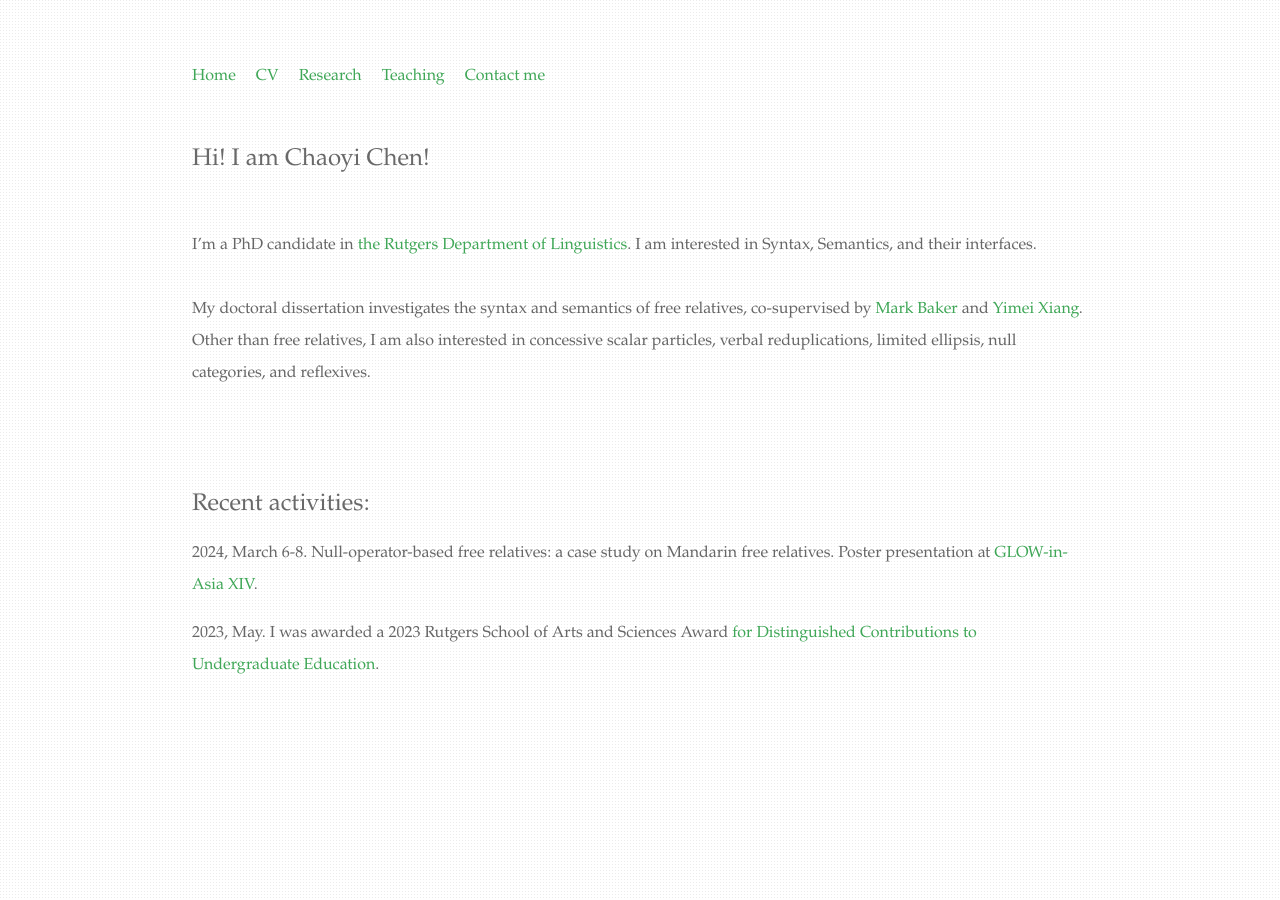
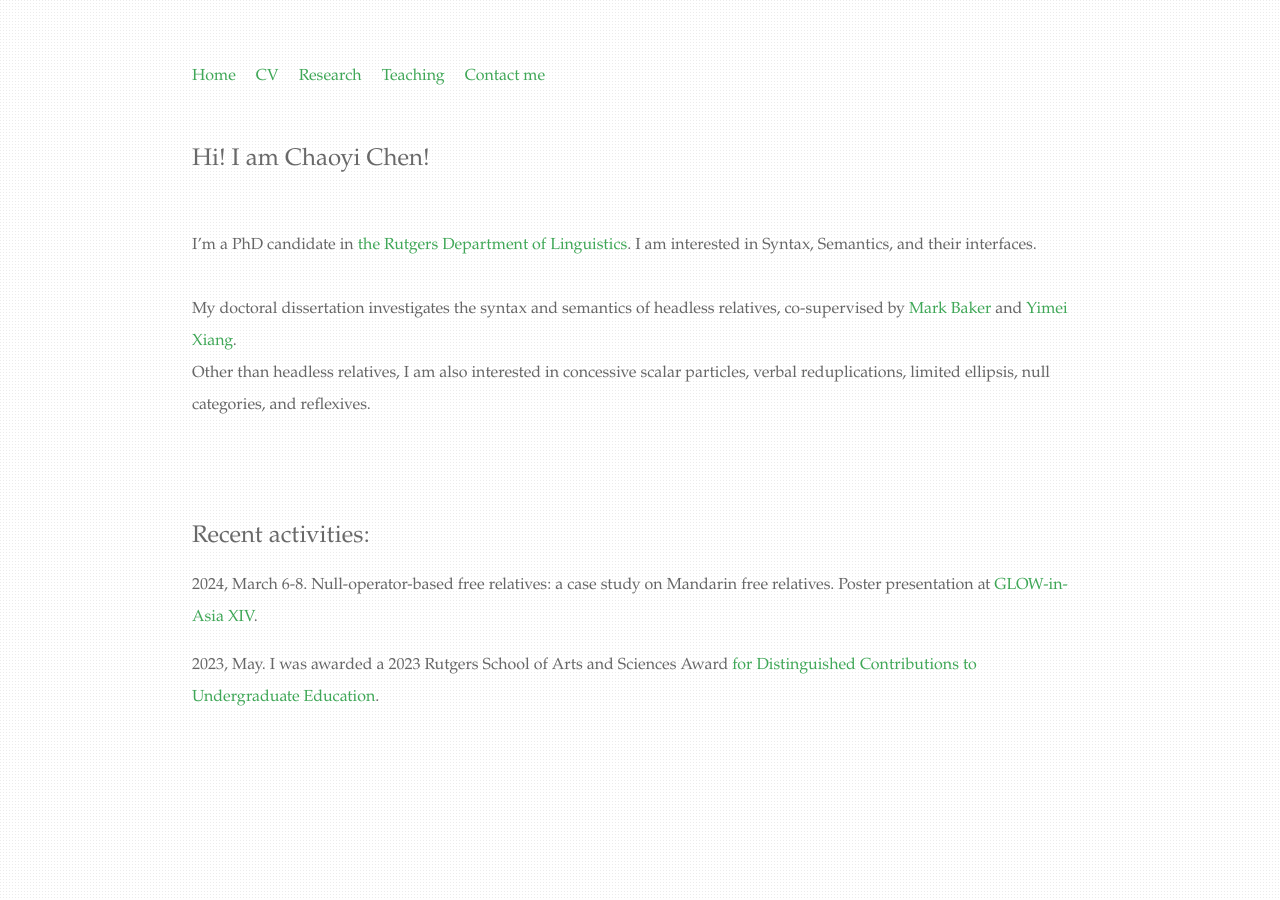
Before and after one commit to chaoyichen71/chaoyichen71.github.io, a Jekyll site: the page built from index.html, in a window 1280 px wide. Built offline with Jekyll 4.4.1, drawn with Linux system fonts in a browser that asks for light colours.

Commit message:
Update index.html

```diff
--- a/index.html
+++ b/index.html
@@ -6,8 +6,8 @@ title: Chaoyi Chen (陈超逸)
 		<div class="blurb">
 			<h2>Hi! I am Chaoyi Chen!</h2><br>
 			<p>I’m a PhD candidate in <a href="https://ling.rutgers.edu/"> the Rutgers Department of Linguistics</a>. I am interested in Syntax, Semantics, and their interfaces.<br><br>
-		        My doctoral dissertation investigates the syntax and semantics of free relatives, co-supervised by <a href="https://sites.rutgers.edu/mark-baker/people/mark-baker/">Mark Baker</a> and <a href="https://yimeixiang.wordpress.com/">Yimei Xiang</a>.<br>
-			Other than free relatives, I am also interested in concessive scalar particles, verbal reduplications, limited ellipsis, null categories, and reflexives.
+		        My doctoral dissertation investigates the syntax and semantics of headless relatives, co-supervised by <a href="https://sites.rutgers.edu/mark-baker/people/mark-baker/">Mark Baker</a> and <a href="https://yimeixiang.wordpress.com/">Yimei Xiang</a>.<br>
+			Other than headless relatives, I am also interested in concessive scalar particles, verbal reduplications, limited ellipsis, null categories, and reflexives.
 </div>
 		</br>
 		</br>
```
